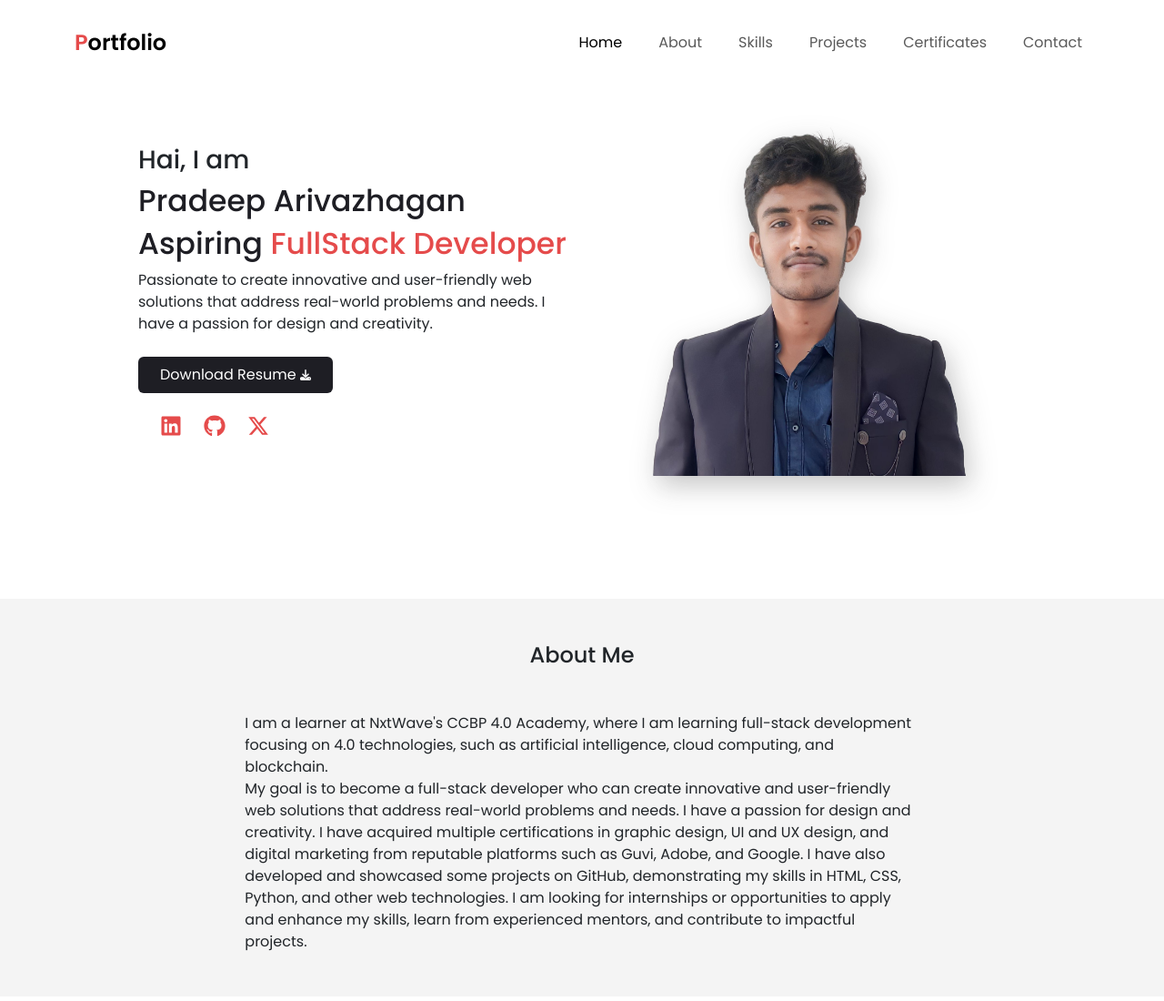
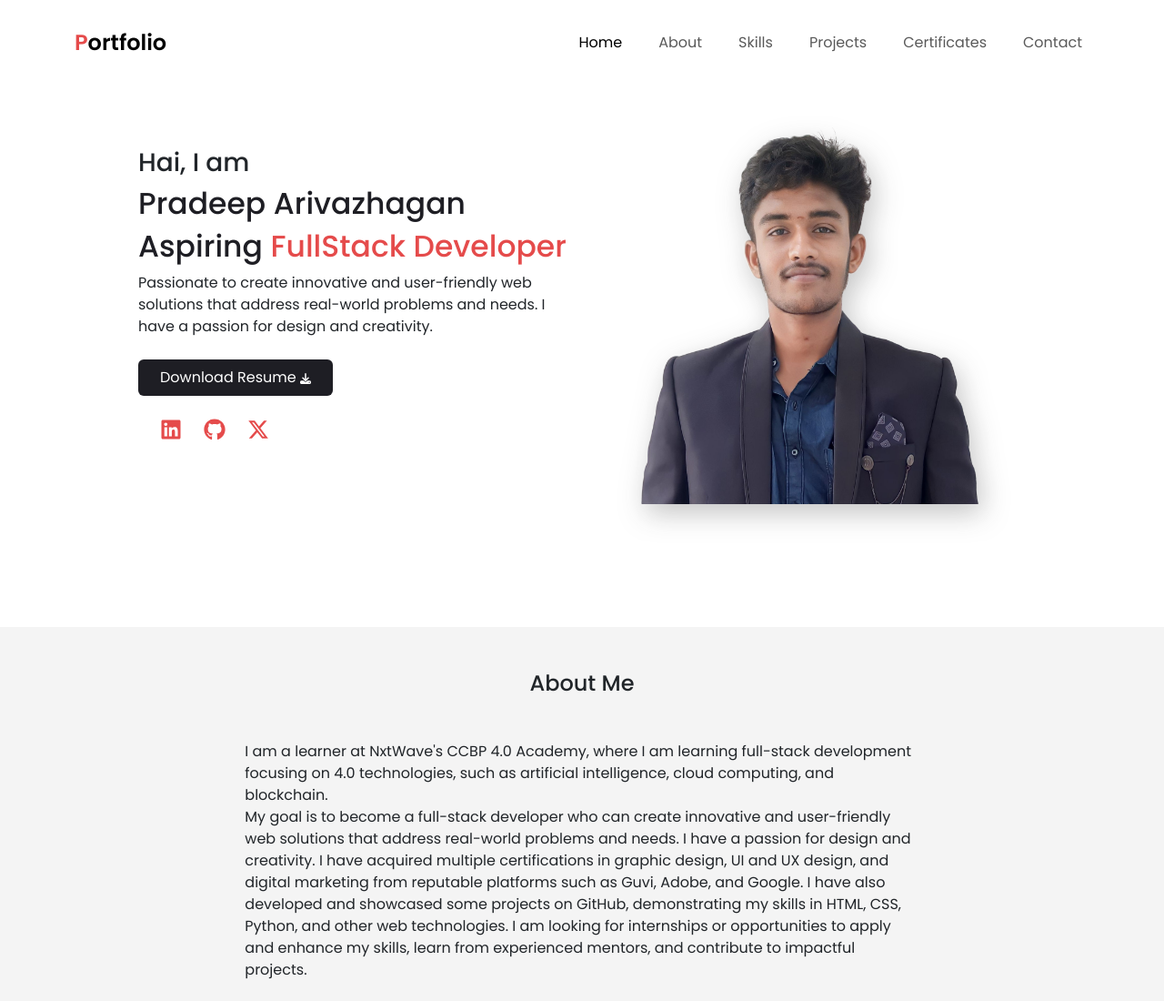
Before and after one commit to PradeepArivazhagan/Pradeep-portfolio-site, a plain HTML site: page index.html in a window 1280 px wide. Shown: the top 1100 px of the page at 91% size. Drawn offline with nearby package versions, Linux system fonts and the light colour scheme.

Commit message:
changes in intro section

```diff
--- a/index.html
+++ b/index.html
@@ -63,7 +63,7 @@
                 <path fill="#ffffff"
                   d="M288 32c0-17.7-14.3-32-32-32s-32 14.3-32 32V274.7l-73.4-73.4c-12.5-12.5-32.8-12.5-45.3 0s-12.5 32.8 0 45.3l128 128c12.5 12.5 32.8 12.5 45.3 0l128-128c12.5-12.5 12.5-32.8 0-45.3s-32.8-12.5-45.3 0L288 274.7V32zM64 352c-35.3 0-64 28.7-64 64v32c0 35.3 28.7 64 64 64H448c35.3 0 64-28.7 64-64V416c0-35.3-28.7-64-64-64H346.5l-45.3 45.3c-25 25-65.5 25-90.5 0L165.5 352H64zm368 56a24 24 0 1 1 0 48 24 24 0 1 1 0-48z" />
               </svg></button>
-            <ul class="nav list-unstyled mb-4">
+            <ul class="nav list-unstyled mb-5">
               <li class="ms-4"><a class="text-muted" href="https://www.linkedin.com/in/pradeeparivazhagan/"
                   target="_blank"><svg width="24" height="24" xmlns="http://www.w3.org/2000/svg" viewBox="0 0 448 512">
                     <path fill="#E54B4B"
@@ -82,7 +82,7 @@
             </ul>
           </div>
         </div>
-        <div class="col-12 col-md-6 text-center">
+        <div class="col-12 col-md-6 text-center p-0">
           <div>
             <img class="profile-image-style img-fluid" src="/Images/pradeep-profile-img.png"
               alt="pradeep profile image">
--- a/style.css
+++ b/style.css
@@ -26,7 +26,7 @@
     background-color: #444140;
 }
 .profile-image-style{
-    width: 73%;
+    width: 75%;
     filter: drop-shadow(5px 10px 15px #22222244);
 }
 
```
